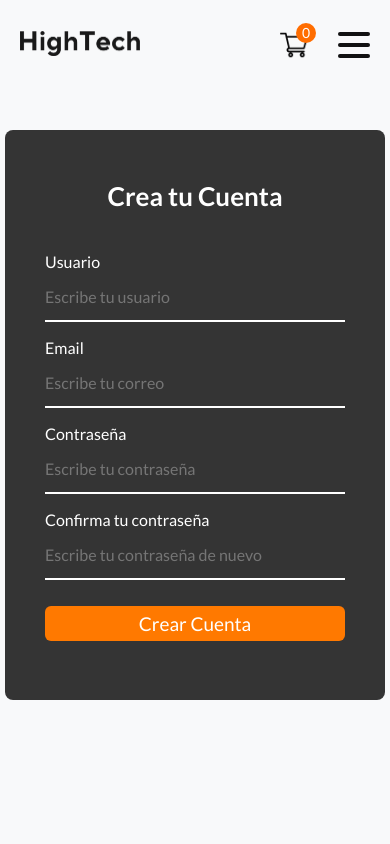
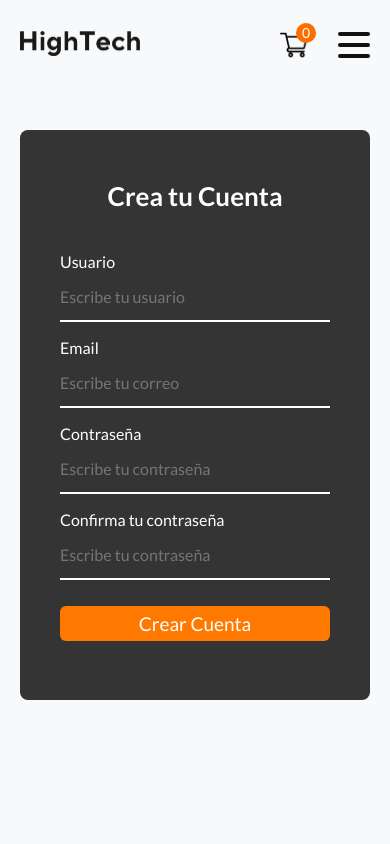
Before and after one commit to LeoPaez/high-tech-v2, a React (Vite) app: page /registro in a window 390 px wide. Shown: the top 844 px of the page. Built offline with nearby package versions, Linux system fonts and the light colour scheme.

Commit message:
Responsive login + footer

```diff
--- a/src/pages/Login.jsx
+++ b/src/pages/Login.jsx
@@ -11,6 +11,7 @@
   justify-content: center;
   align-items: center;
   margin: 40px 0 80px;
+  padding: 0 20px;
 `
 export const Access = styled.div`
   width: 300px;
--- a/src/pages/Register.jsx
+++ b/src/pages/Register.jsx
@@ -45,7 +45,7 @@
               <AccessLabel htmlFor="contraseña">Confirma tu contraseña</AccessLabel>
               <AccessInput
                 type="text"
-                placeholder="Escribe tu contraseña de nuevo"
+                placeholder="Escribe tu contraseña"
                 id="contraseña"
                 autoComplete="on"
                 required
```
